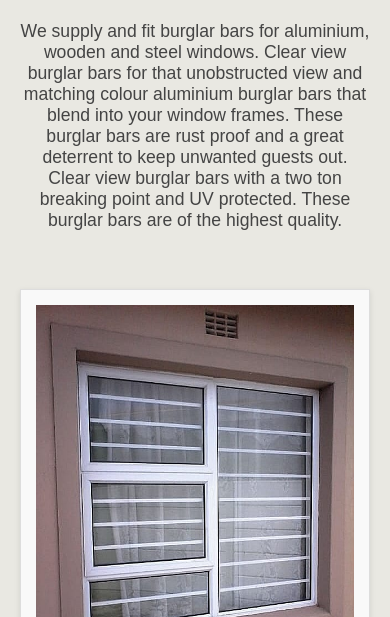
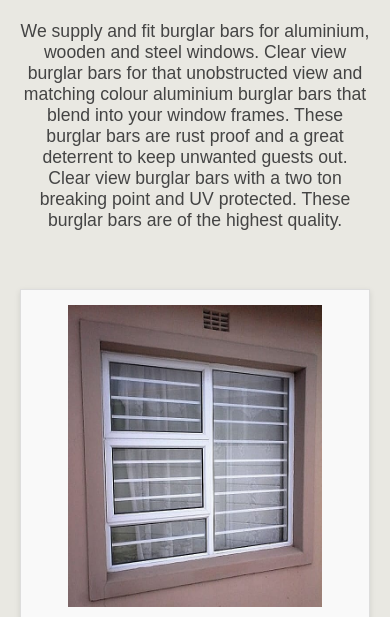
Before and after one commit to lucas-The-Coder/securowindow, a plain HTML site: page index.html in a window 390 px wide. Shown: the part 227-844 px from the top of the page. Drawn offline with Linux system fonts and the light colour scheme.

Commit message:
Update style.css

```diff
--- a/style.css
+++ b/style.css
@@ -88,6 +88,14 @@ body {
   pointer-events: none; /* Prevent hover/click while dimmed */
 }
 
+/* Responsive image size for mobile devices */
+@media (max-width: 768px) {
+  .product-card img {
+    width: 80%;
+    height: auto;
+  }
+}
+
 .product-card img {
   max-width: 100%;
   height: auto;
```
